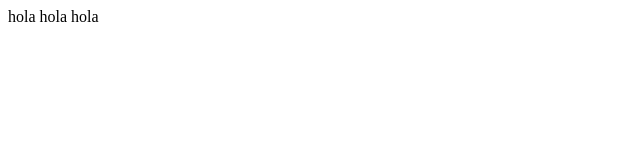
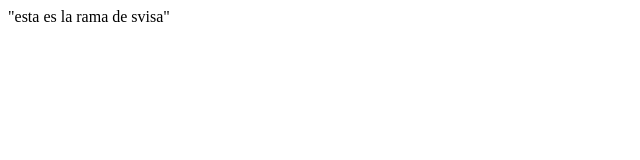
Before and after one commit to Svisa123/space-invaders, a plain HTML site: page index.html in a window 1280 px wide. Shown: the full height of the page, 0-640 px from the left. Drawn offline with Linux system fonts and the light colour scheme.

Commit message:
svisa rama

```diff
--- a/index.html
+++ b/index.html
@@ -7,7 +7,7 @@
     <title>Document</title>
   </head>
   <body>
-    hola hola hola
+    "esta es la rama de svisa"
   </body>
 
   <script src="app.js" type="module"></script>
```
